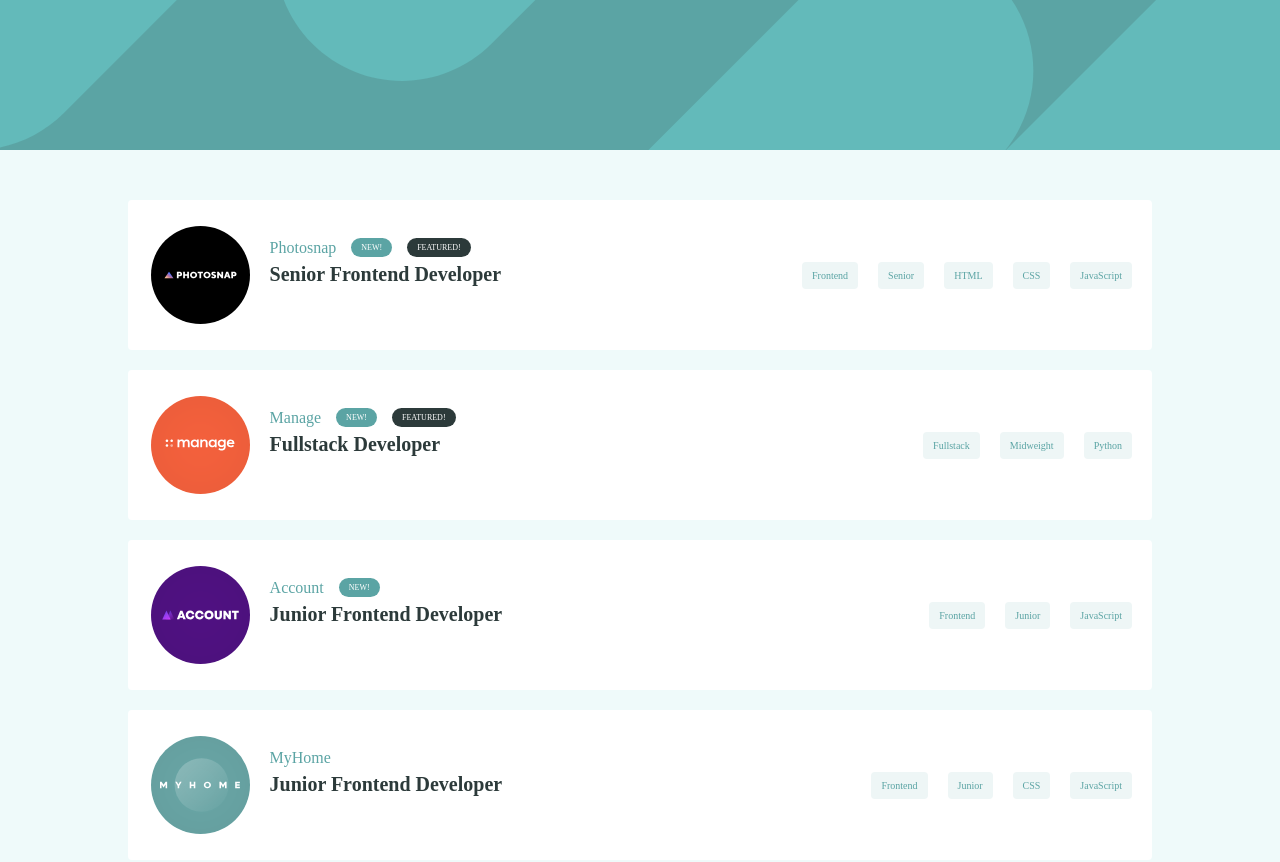
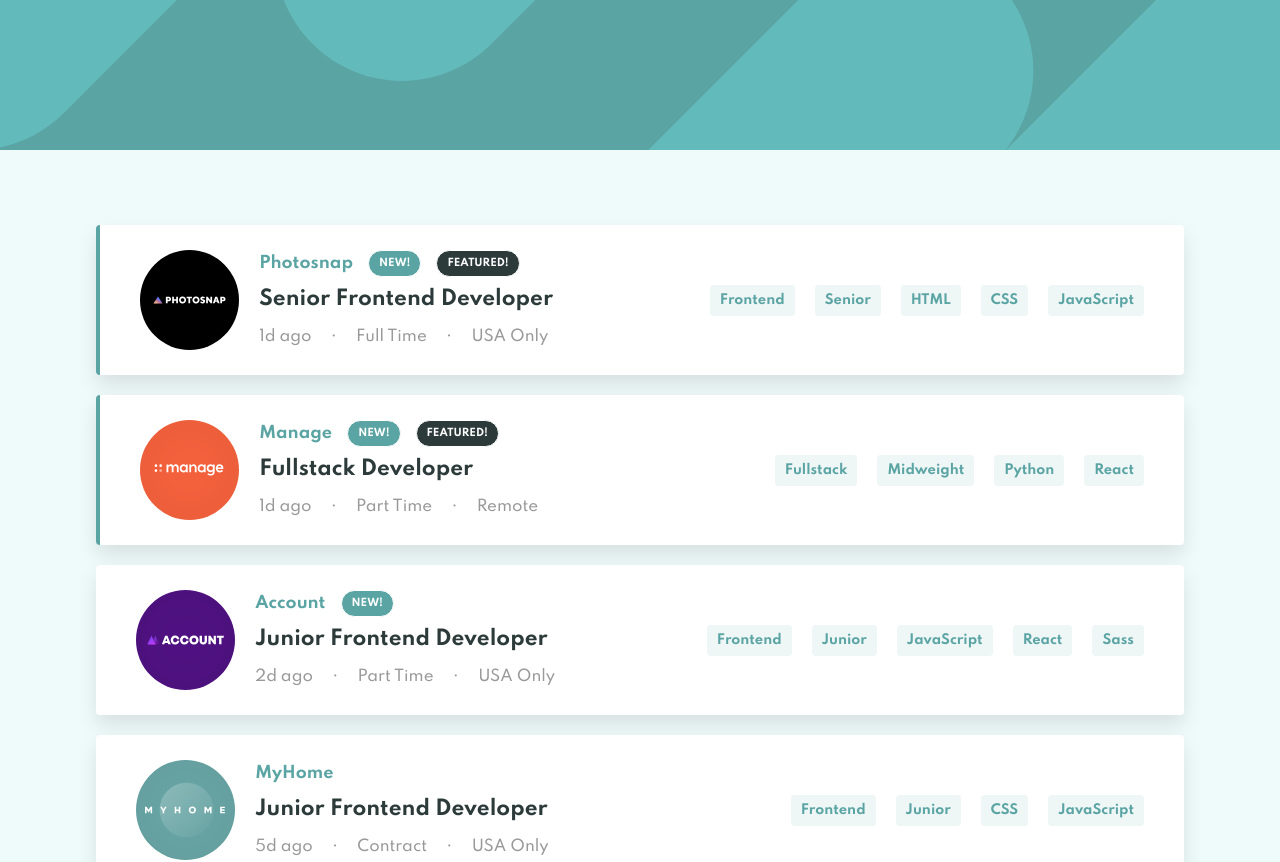
Before and after one commit to Kevin-kirago/Front-end-based-projects, a React (Create React App) app in the folder job-listing/: page / in a window 1280 px wide. Shown: the top 862 px of the page. Built offline with nearby package versions, Linux system fonts and the light colour scheme.

Commit message:
filter func

```diff
--- a/job-listing/public/index.html
+++ b/job-listing/public/index.html
@@ -7,6 +7,7 @@
 		<meta name="theme-color" content="#000000" />
 		<meta name="description" content="Web site created using create-react-app" />
 		<link rel="manifest" href="%PUBLIC_URL%/manifest.json" />
+		<link href="https://fonts.googleapis.com/css?family=Spartan:500,700&display=swap" rel="stylesheet" />
 		<title>React App</title>
 	</head>
 	<body>
--- a/job-listing/src/app/App.scss
+++ b/job-listing/src/app/App.scss
@@ -21,23 +21,24 @@
 		justify-items: center;
 		grid-row-gap: 2rem;
 		width: 100%;
-		padding: 5rem 0;
+		padding: 7.5rem 0;
 	}
 
 	&__item {
-		width: 80%;
+		width: 85%;
 		height: 15rem;
 		border-radius: 4px;
 		background-color: #fff;
-		padding: 2rem;
-		border-left: 3px solid #fff;
+		padding: 2rem 4rem;
 		transition: all 0.3s;
+		box-shadow: 0px 1rem 2rem 0px rgba(0, 0, 0, 0.1);
 
 		display: grid;
 		grid-template-columns: repeat(2, 1fr);
 
-		&:hover {
-			border-left: 3px solid #5ba4a4;
+		&:nth-child(1),
+		&:nth-child(2) {
+			border-left: 4px solid #5ba4a4;
 		}
 
 		&--profile {
@@ -64,21 +65,25 @@
 
 		&--content {
 			position: relative;
-			display: grid;
 			height: 100%;
 			width: 100%;
+			display: grid;
 			grid-template-rows: repeat(3, 1fr);
 			align-content: center;
 
 			.new,
 			.featured {
 				display: inline-block;
-				padding: 0.5rem 1rem;
-				border-radius: 1rem;
-				font-size: 0.8rem;
+				border: none;
+				padding: 7.5px 1rem;
+				border: 1px solid;
+				border-radius: 2rem;
+				font-size: 1rem;
+				font-weight: 700;
 				margin-left: 1.5rem;
 				text-transform: uppercase;
 				color: #fff;
+				line-height: 1;
 			}
 			.new {
 				background-color: #5ba4a4;
@@ -101,6 +106,8 @@
 	padding: 0.8rem 1rem;
 	color: #5ba4a4;
 	background-color: #eef6f6;
+	font-size: 1.3rem;
+	font-weight: 700;
 	cursor: pointer;
 	border-radius: 4px;
 	transition: all 0.3s;
@@ -118,10 +125,11 @@
 .content {
 	&__header {
 		display: flex;
-		align-items: flex-end;
+		align-items: center;
 
 		.company {
 			font-size: 1.6rem;
+			font-weight: 700;
 			color: #5ba4a4;
 		}
 	}
@@ -129,6 +137,34 @@
 	&__position {
 		display: flex;
 		align-items: center;
-		color: #2c3a3a;
+
+		h1 {
+			color: #2c3a3a;
+			cursor: pointer;
+			transition: color 0.3s;
+
+			&:hover {
+				color: #5ba4a4;
+			}
+		}
+	}
+
+	&__footer {
+		display: flex;
+		align-items: center;
+
+		&--item {
+			font-size: 1.5rem;
+			color: #999;
+
+			&-border {
+				&::before {
+					display: block;
+					content: "\2022";
+					color: #999;
+					padding: 0 2rem;
+				}
+			}
+		}
 	}
 }
--- a/job-listing/src/components/joblist-item.js
+++ b/job-listing/src/components/joblist-item.js
@@ -2,7 +2,7 @@ import React from "react";
 import "../app/App.scss";
 
 const JobListItem = ({ item }) => {
-	const { company, featured, contract, newArrival, id, position, logo, role, level, languages, location, postedAt } = item;
+	const { company, featured, contract, newArrival, id, position, logo, role, level, languages, tools, location, postedAt } = item;
 	return (
 		<div className="joblist__item ">
 			<div className="joblist__item--profile">
@@ -18,7 +18,13 @@ const JobListItem = ({ item }) => {
 					<div className="content__position">
 						<h1>{position}</h1>
 					</div>
-					<div className="content__footer"></div>
+					<div className="content__footer">
+						<span className="content__footer--item">{postedAt}</span>
+						<span className="content__footer--item-border"></span>
+						<span className="content__footer--item">{contract}</span>
+						<span className="content__footer--item-border"></span>
+						<span className="content__footer--item">{location}</span>
+					</div>
 				</div>
 			</div>
 			<div className="joblist__item--detail">
@@ -31,6 +37,13 @@ const JobListItem = ({ item }) => {
 							</div>
 					  ))
 					: null}
+				{tools
+					? tools.map((item) => (
+							<div className="filterBtn" key={tools.indexOf(item)}>
+								{item}
+							</div>
+					  ))
+					: null}
 			</div>
 		</div>
 	);
--- a/job-listing/src/components/joblist-preview.js
+++ b/job-listing/src/components/joblist-preview.js
@@ -4,14 +4,68 @@ import JobListItem from "./joblist-item";
 
 import "../app/App.scss";
 
-const JobListPreview = () => {
+class JobListPreview extends React.Component {
+	state = {
+		searchField: [],
+		filteredData: {
+			html: [],
+			css: [],
+			javascript: [],
+			python: [],
+			frontend: [],
+			backend: [],
+			junoir: [],
+			midweight: [],
+			senior: [],
+		},
+		displayData: [],
+	};
+
+	componentDidMount() {
+		const { searchField } = this.state;
+		if (searchField.length === 0) {
+			this.setState({ displayData: data }, () => this.filteredItems);
+		}
+		this.filteredItems("Frontend");
+	}
+
+	filteredItems = (itemsToFilter) => {
+		return data.map((item) => {
+			for (const key in item) {
+				if (item[key] === itemsToFilter) {
+					console.log(item);
+				}
+			}
+		});
+
+		// for (const key in object) {
+		// 	if (object.hasOwnProperty(key)) {
+		// 		const element = object[key];
+		// 	}
+		// }
+
+		// const rendered = data.filter((item) =>
+		// 	Object.keys(item).filter((val) => {
+		// 		if (item[val] !== itemsToFilter) {
+		// 			return item;
+		// 		}
+		// 	})
+		// );
+
+		// console.log(rendered);
+	};
+
+	onChange = () => {};
+
+	render() {
 		return (
 			<div className="joblist__preview">
 				{data.map((item) => (
-				<JobListItem key={item.id} item={item} />
+					<JobListItem key={item.id} item={item} onChange={this.onChange} />
 				))}
 			</div>
 		);
-};
+	}
+}
 
 export default JobListPreview;
--- a/job-listing/src/index.css
+++ b/job-listing/src/index.css
@@ -10,3 +10,8 @@ html {
 	box-sizing: border-box;
 	font-size: 62.5%;
 }
+
+body {
+	font-family: "Spartan", sans-serif;
+	font-weight: 500;
+}
```
Lines whose indentation alone changed are shown as unchanged.
